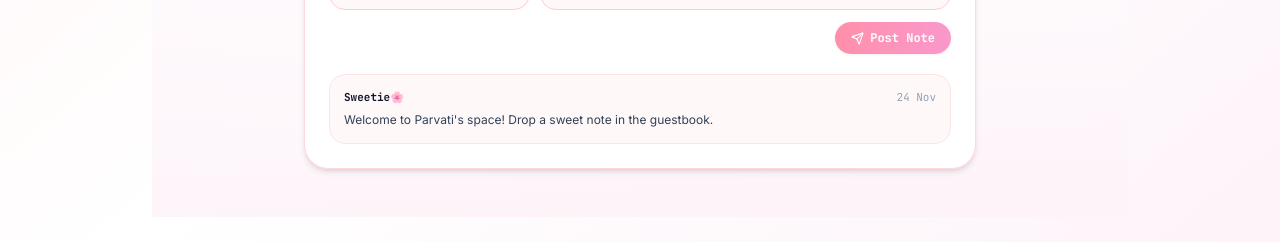
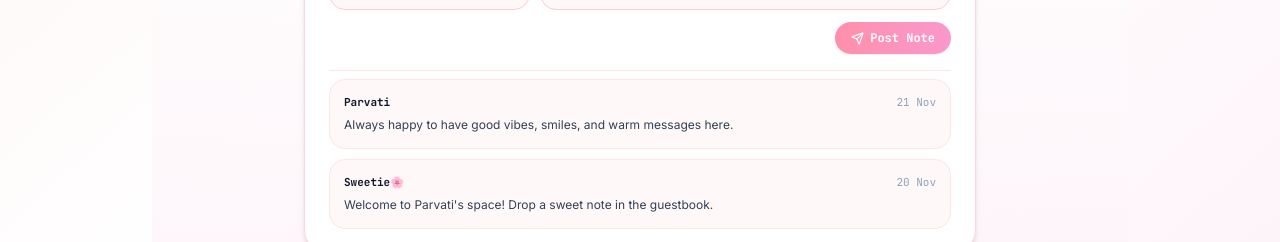
Before and after one commit to sadgirl1234/parvati-site, a Next.js app: page / in a window 1280 px wide. Shown: the part 710-952 px from the top of the page. Built offline with nearby package versions, Linux system fonts and the light colour scheme; no server answers; the database is empty.

Commit message:
Restore old guestbook messages below form and fix parvati.jpg display

```diff
--- a/src/app/page.tsx
+++ b/src/app/page.tsx
@@ -29,21 +29,49 @@ const LOVE_NOTES = [
 
 const GUESTBOOK_STORAGE_KEY = "parvati_guestbook_entries_v1";
 
-const INITIAL_GUESTBOOK: GuestbookEntry[] = [
+const OLD_GUESTBOOK_MESSAGES: GuestbookEntry[] = [
   {
-    id: "gb-1",
+    id: "old-gb-1",
     name: "Sweetie🌸",
     message: "Welcome to Parvati's space! Drop a sweet note in the guestbook.",
-    created_at: new Date().toISOString(),
+    created_at: "2026-11-20T10:00:00.000Z",
+  },
+  {
+    id: "old-gb-2",
+    name: "Parvati",
+    message: "Always happy to have good vibes, smiles, and warm messages here.",
+    created_at: "2026-11-21T14:30:00.000Z",
   },
 ];
+
+function mergeGuestbookEntries(lists: GuestbookEntry[][]): GuestbookEntry[] {
+  const seen = new Set<string>();
+  const merged: GuestbookEntry[] = [];
+
+  for (const list of lists) {
+    for (const item of list) {
+      if (!item || !item.message?.trim()) continue;
+      const key = `${(item.name || "Guest").trim().toLowerCase()}::${item.message.trim().toLowerCase()}`;
+      if (seen.has(key)) continue;
+      seen.add(key);
+      merged.push(item);
+    }
+  }
+
+  return merged.sort(
+    (a, b) => new Date(b.created_at).getTime() - new Date(a.created_at).getTime()
+  );
+}
 
 export default function HomePage() {
   const [muted, setMuted] = useState(true);
   const [noteIdx, setNoteIdx] = useState(0);
+  const [dpSrc, setDpSrc] = useState("/images/parvati.jpg");
+  const [dpFallbackText, setDpFallbackText] = useState(false);
+
   const [guestName, setGuestName] = useState("");
   const [guestMessage, setGuestMessage] = useState("");
-  const [entries, setEntries] = useState<GuestbookEntry[]>(INITIAL_GUESTBOOK);
+  const [entries, setEntries] = useState<GuestbookEntry[]>(OLD_GUESTBOOK_MESSAGES);
   const [submitting, setSubmitting] = useState(false);
 
   const dpVideoRef = useRef<HTMLVideoElement | null>(null);
@@ -62,35 +90,44 @@ export default function HomePage() {
   }, []);
 
   useEffect(() => {
-    let loadedLocal: GuestbookEntry[] = [];
+    let localEntries: GuestbookEntry[] = [];
     try {
       const raw = localStorage.getItem(GUESTBOOK_STORAGE_KEY);
       if (raw) {
         const parsed = JSON.parse(raw) as GuestbookEntry[];
-        if (Array.isArray(parsed) && parsed.length > 0) {
-          loadedLocal = parsed;
-          setEntries(parsed);
+        if (Array.isArray(parsed)) {
+          localEntries = parsed;
         }
       }
     } catch {
       // Ignored
     }
 
+    const initialCombined = mergeGuestbookEntries([
+      localEntries,
+      OLD_GUESTBOOK_MESSAGES,
+    ]);
+    setEntries(initialCombined);
+
     supabase
       .from("sweetie_guestbook")
       .select("id, name, message, created_at")
       .order("created_at", { ascending: false })
-      .limit(30)
+      .limit(50)
       .then(({ data }) => {
-        if (data && data.length > 0) {
-          setEntries(data as GuestbookEntry[]);
+        const remoteEntries = Array.isArray(data)
+          ? (data as GuestbookEntry[])
+          : [];
+        const combined = mergeGuestbookEntries([
+          remoteEntries,
+          localEntries,
+          OLD_GUESTBOOK_MESSAGES,
+        ]);
+        setEntries(combined);
         try {
-            localStorage.setItem(GUESTBOOK_STORAGE_KEY, JSON.stringify(data));
+          localStorage.setItem(GUESTBOOK_STORAGE_KEY, JSON.stringify(combined));
         } catch {
           // Ignored
-          }
-        } else if (loadedLocal.length === 0) {
-          setEntries(INITIAL_GUESTBOOK);
         }
       });
   }, []);
@@ -109,7 +146,7 @@ export default function HomePage() {
       created_at: new Date().toISOString(),
     };
 
-    const nextList = [newEntry, ...entries];
+    const nextList = mergeGuestbookEntries([[newEntry], entries]);
     setEntries(nextList);
     setGuestName("");
     setGuestMessage("");
@@ -210,7 +247,7 @@ export default function HomePage() {
             </div>
           </div>
 
-          {/* Center: Full Name with Animated Color (top badge removed) */}
+          {/* Center: Full Name with Animated Color */}
           <div className="flex flex-col items-center justify-center space-y-2 px-2">
             <h1 className="text-3xl sm:text-4xl font-heading font-bold tracking-tight animated-name-text leading-tight">
               Kumari Parvati Singh
@@ -224,12 +261,25 @@ export default function HomePage() {
           {/* Right: parvati.jpg Profile Image */}
           <div className="flex flex-col items-center justify-center">
             <div className="relative p-1.5 rounded-full bg-gradient-to-tr from-rose-200 via-pink-100 to-amber-100 border border-rose-200 shadow-lg">
-              <div className="w-40 h-40 sm:w-44 sm:h-44 rounded-full overflow-hidden bg-rose-50 relative">
+              <div className="w-40 h-40 sm:w-44 sm:h-44 rounded-full overflow-hidden bg-gradient-to-br from-rose-100 to-pink-100 flex items-center justify-center relative">
+                {dpFallbackText ? (
+                  <span className="text-3xl font-heading font-bold text-rose-600">
+                    KPS
+                  </span>
+                ) : (
                   <img
-                  src="/images/parvati.jpg"
+                    src={dpSrc}
                     alt="Kumari Parvati Singh"
+                    onError={() => {
+                      if (dpSrc !== "/images/parvati-dp.jpg") {
+                        setDpSrc("/images/parvati-dp.jpg");
+                      } else {
+                        setDpFallbackText(true);
+                      }
+                    }}
                     className="w-full h-full object-cover"
                   />
+                )}
               </div>
             </div>
           </div>
@@ -283,7 +333,7 @@ export default function HomePage() {
           </a>
         </div>
 
-        {/* Guestbook Section at Bottom */}
+        {/* Guestbook Form + Saved & Old Messages Below */}
         <div className="max-w-2xl w-full p-5 sm:p-6 rounded-3xl bg-white/95 border border-rose-200/80 shadow-md space-y-4 text-left">
           <div className="flex items-center gap-2 text-xs font-mono font-bold uppercase tracking-wider text-rose-600">
             <BookOpen size={15} />
@@ -320,7 +370,8 @@ export default function HomePage() {
             </div>
           </form>
 
-          <div className="space-y-2.5 max-h-60 overflow-y-auto pt-1">
+          {/* Old & Saved Guestbook Messages Shown Below the Form */}
+          <div className="space-y-2.5 max-h-64 overflow-y-auto pt-2 border-t border-rose-100">
             {entries.map((item) => (
               <div
                 key={item.id}
```
Lines whose indentation alone changed are shown as unchanged.
